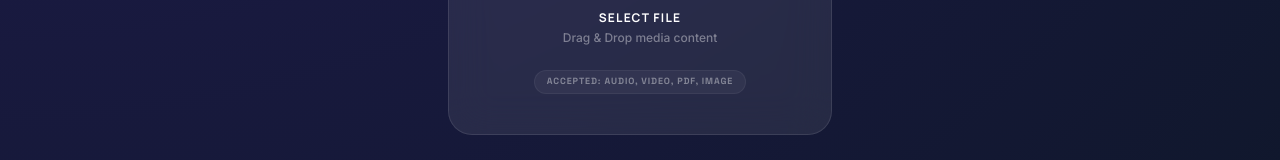
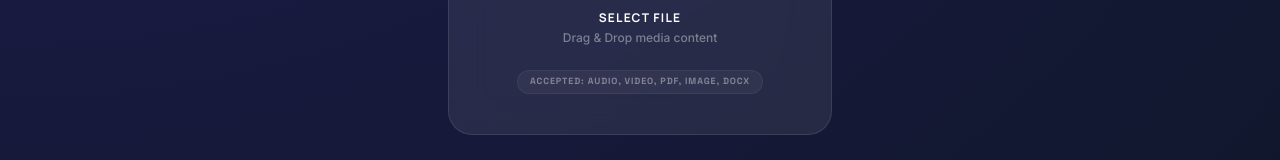
Before and after one commit to Ohaya-Michael/docling_asr_frontend, a React (Vite) app: page /capture in a window 1280 px wide. Shown: the part 1025-1185 px from the top of the page. Built offline with nearby package versions, Linux system fonts and the light colour scheme.

Commit message:
Added .doc/docx datatype to processing documents

```diff
--- a/src/pages/Capture.tsx
+++ b/src/pages/Capture.tsx
@@ -48,7 +48,7 @@ export function Capture() {
     if (type === 'application/pdf' || name.endsWith('.pdf')) {
       return { icon: FileText, label: 'PDF Analysis', action: 'Analyze' };
     }
-    if (type === 'application/vnd.openxmlformats-officedocument.wordprocessingml.document' || name.endsWith('.docx')) {
+    if (type === 'application/vnd.openxmlformats-officedocument.wordprocessingml.document' || name.endsWith('.doc') || name.endsWith('.docx')) {
       return { icon: FileText, label: 'Document Analysis', action: 'Analyze' };
     }
     if (type.includes('image') || name.match(/\.(jpg|jpeg|png|webp)$/)) {
@@ -105,7 +105,7 @@ const handleTranscribe = async () => {
         ref={fileInputRef}
         onChange={handleFileChange}
         className="hidden"
-        accept=".wav,.mp3,.mp4,.pdf,.png,.jpg,.jpeg,.webp"
+        accept=".wav,.mp3,.mp4,.pdf,.png,.jpg,.jpeg,.webp,.doc,.docx,audio/*,video/*"
       />
       {/* Hero Visual */}
       <div className="w-full mb-12 overflow-hidden glass-card shadow-lg">
@@ -180,7 +180,7 @@ const handleTranscribe = async () => {
                 <p className="font-headline text-xs font-bold text-white mb-1 uppercase tracking-widest">Select File</p>
                 <p className="font-sans text-xs text-white/40 font-medium">Drag & Drop media content</p>
                 <div className="mt-6 px-3 py-1 bg-white/5 rounded-lg text-[9px] font-bold font-mono text-white/40 tracking-widest uppercase border border-white/5">
-                  Accepted: AUDIO, VIDEO, PDF, IMAGE
+                  Accepted: AUDIO, VIDEO, PDF, IMAGE, DOCX
                 </div>
               </div>
             </div>
```
